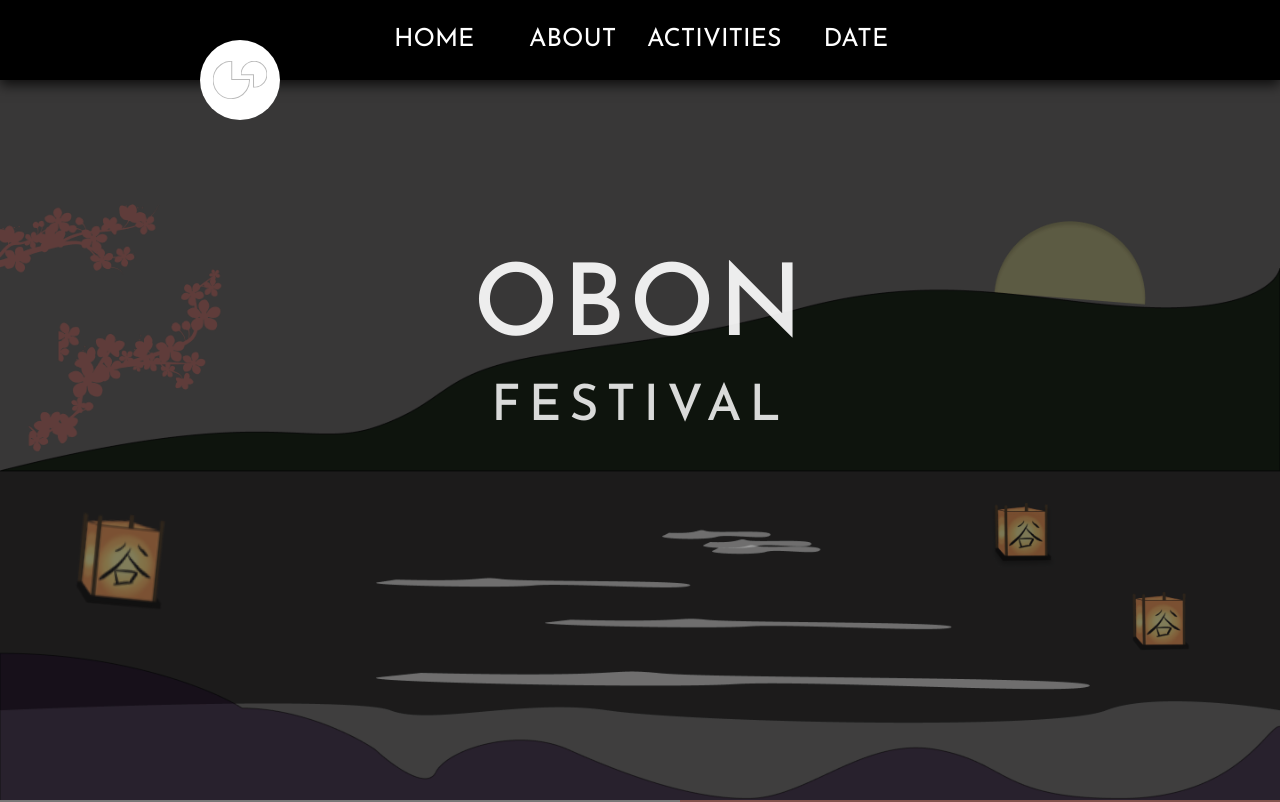
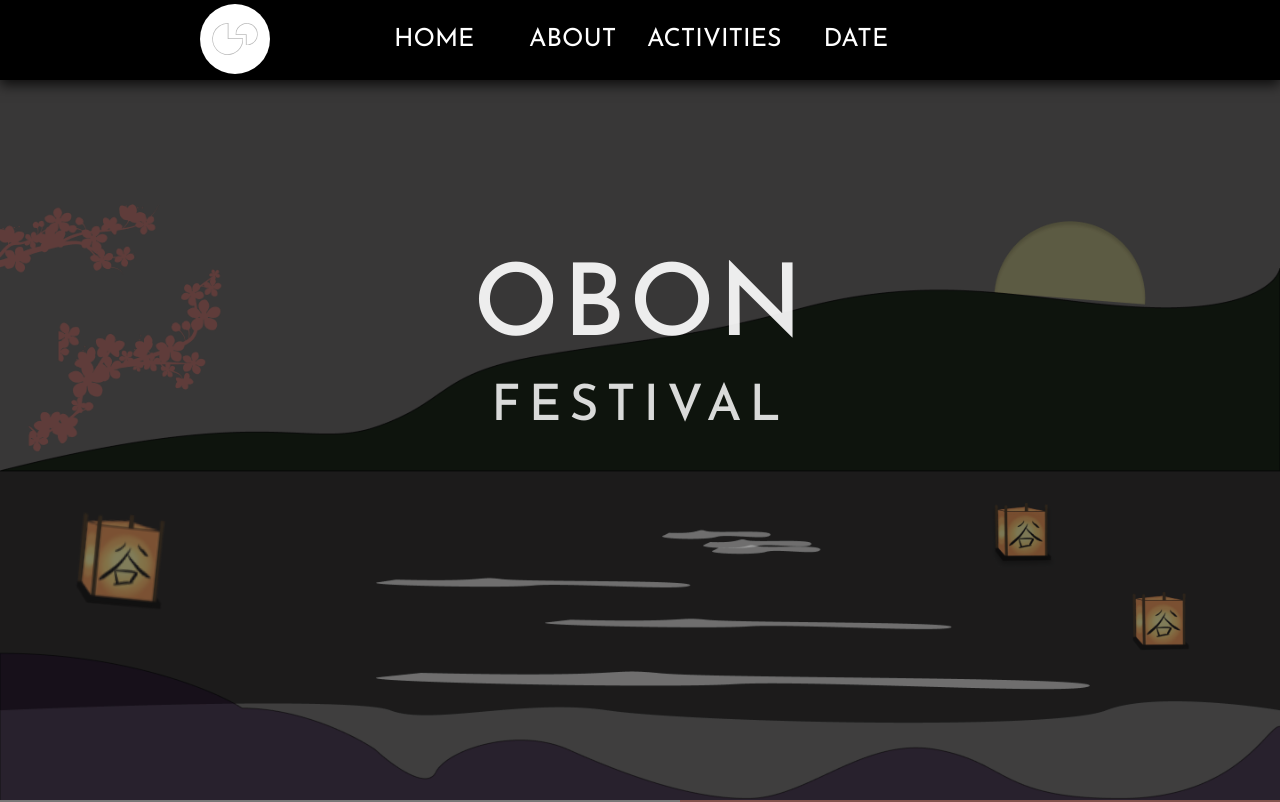
Before and after one commit to Hello-Dolphin/hellodolphin-webproject-3-ObonFestival, a React (Create React App) app: page / in a window 1280 px wide. Shown: the top 802 px of the page. Built offline with nearby package versions, Linux system fonts and the light colour scheme.

Commit message:
adjust_logo

```diff
--- a/src/components/Navbar.js
+++ b/src/components/Navbar.js
@@ -19,9 +19,9 @@ const Nav = styled.div`
 const NavLogo = styled.div`
 	position: fixed;
 	left: 200px;
-	top: 40px;
-	height: 80px;
-	width: 80px;
+	top: 4px;
+	height: 70px;
+	width: 70px;
 	background-color: white;
 	border-radius: 40px;
 	padding: 10px;
```
Also changed, not shown: 1 other file (tests, documents, lock files or other folders).
